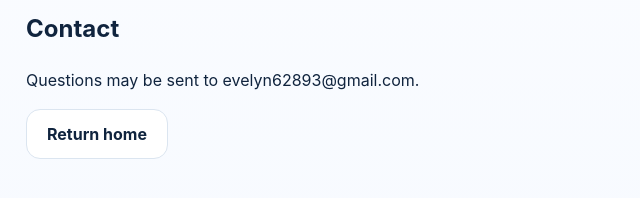
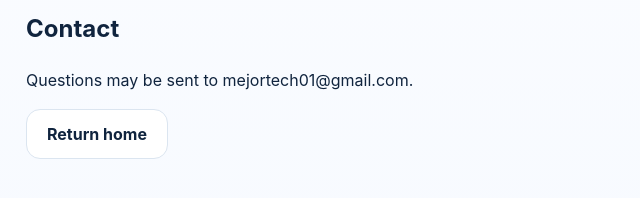
Before and after one commit to Emanuel628/Mejor-Tech, a website: page public/privacy.html in a window 1280 px wide. Shown: the part 820-1018 px from the top of the page, 24-664 px from the left. Drawn offline with Linux system fonts and the light colour scheme.

Commit message:
Update privacy policy contact email

```diff
--- a/public/privacy.html
+++ b/public/privacy.html
@@ -27,7 +27,7 @@
       <h2>Third-party services</h2>
       <p>Individual Mejor Tech products may have separate privacy policies explaining the information used by those products.</p>
       <h2>Contact</h2>
-      <p>Questions may be sent to <a href="mailto:evelyn62893@gmail.com">evelyn62893@gmail.com</a>.</p>
+      <p>Questions may be sent to <a href="mailto:mejortech01@gmail.com">mejortech01@gmail.com</a>.</p>
       <p><a class="button secondary" href="/">Return home</a></p>
     </main>
   </body>
```
